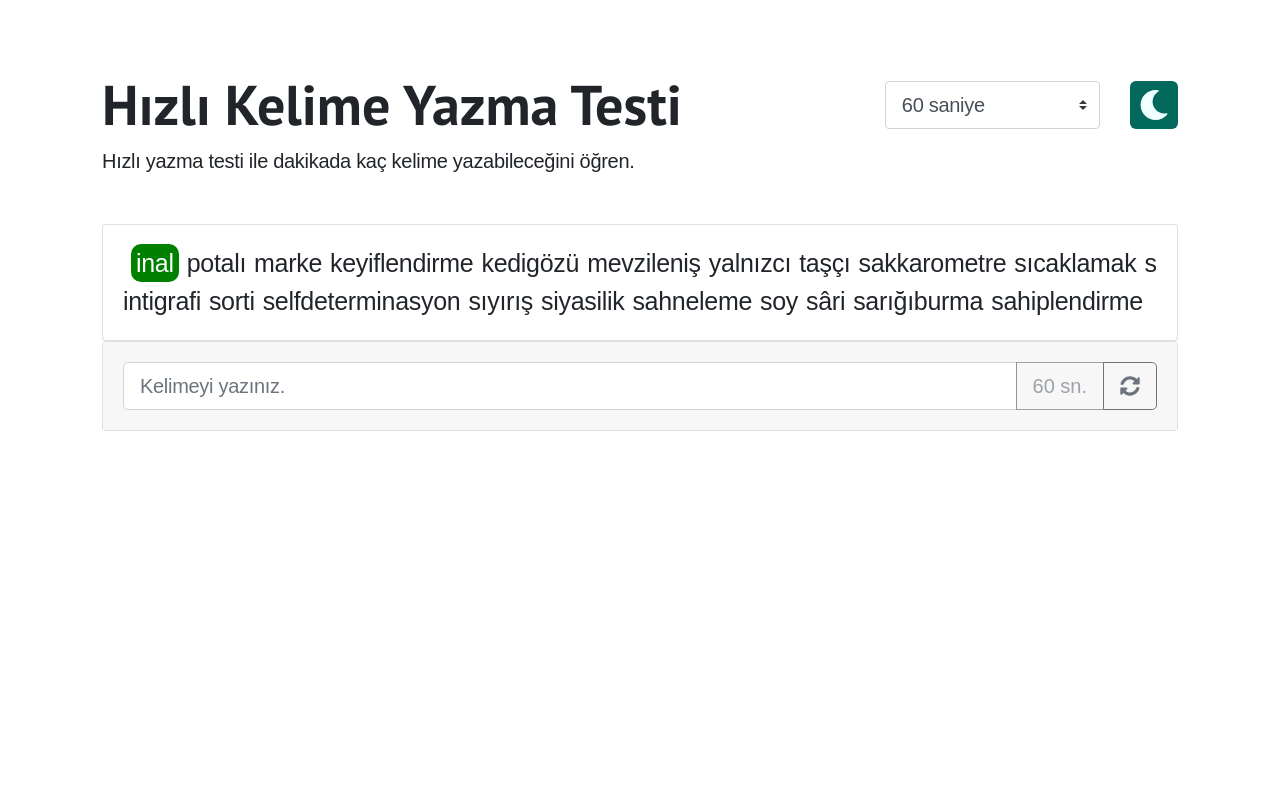
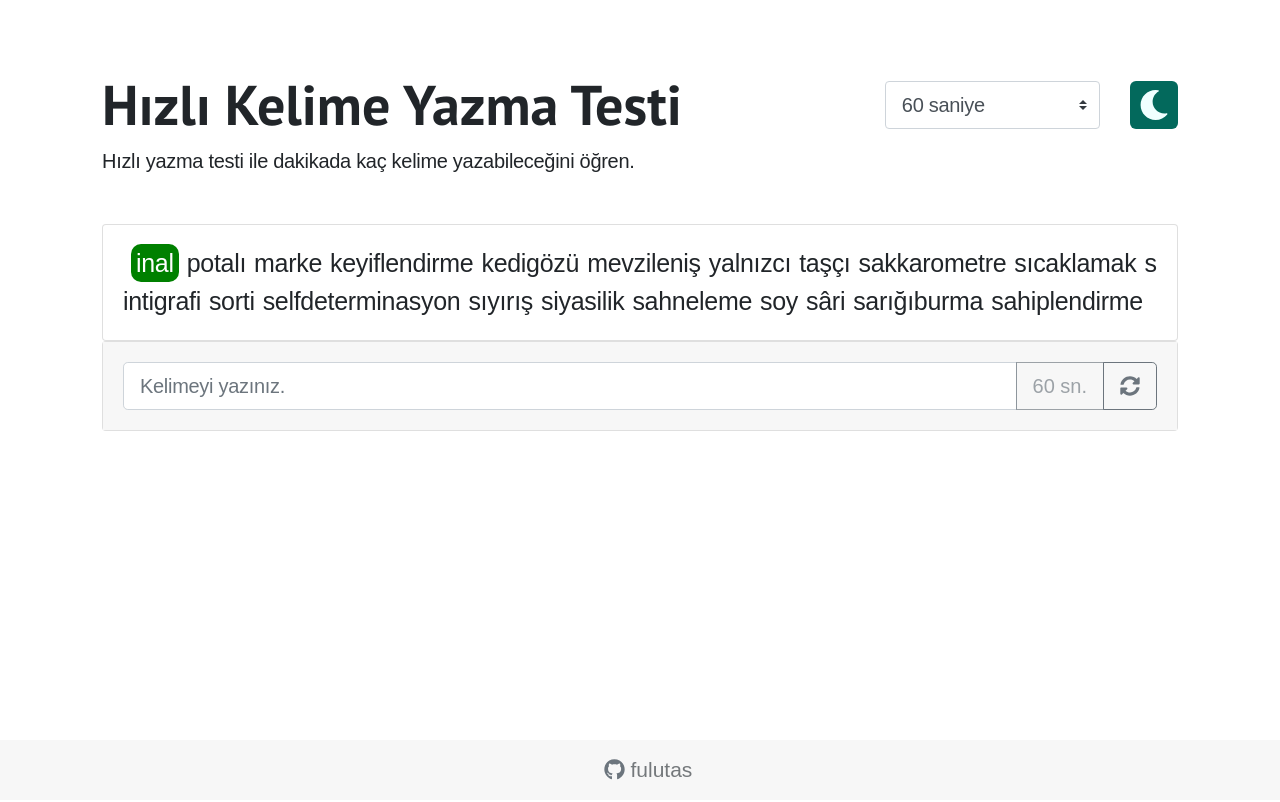
Before and after one commit to fulutas/vue-hizli-kelime-yaz, a Vue app: page / in a window 1280 px wide. Built offline with nearby package versions, Linux system fonts and the light colour scheme.

Commit message:
Update Main.vue
footer main.vue eklendi. style bind işlemleri yapıldı

```diff
--- a/src/components/Main.vue
+++ b/src/components/Main.vue
@@ -91,8 +91,13 @@
   </tbody>
 </table>
     </div>
+  </div>
 
-  </div>
+  <footer class="footer" :style="testResult.length > 3 ? 'position:relative' : null">
+      <div class="container">
+        <span class="text-muted ml-3 f20"><font-awesome-icon :icon="[ 'fab', 'github' ]" /><a href="https://github.com/fulutas" target="_blank"> fulutas</a></span>
+      </div>
+    </footer>
 </template>
 
 <script>
```
